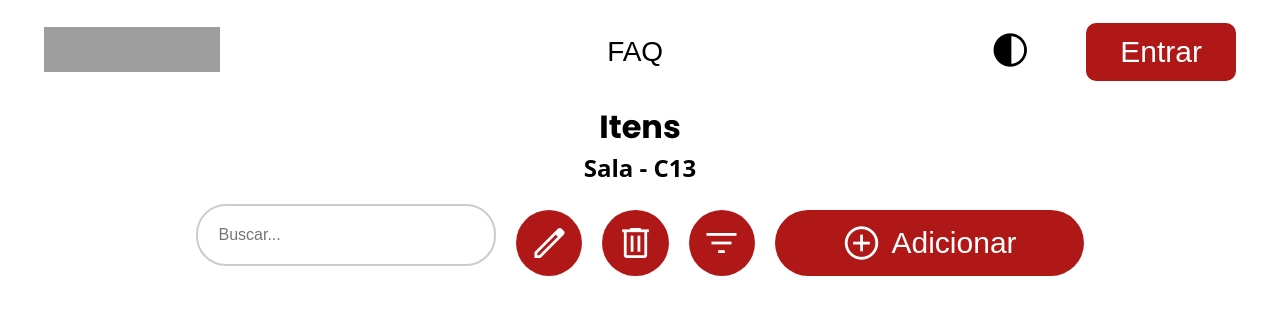
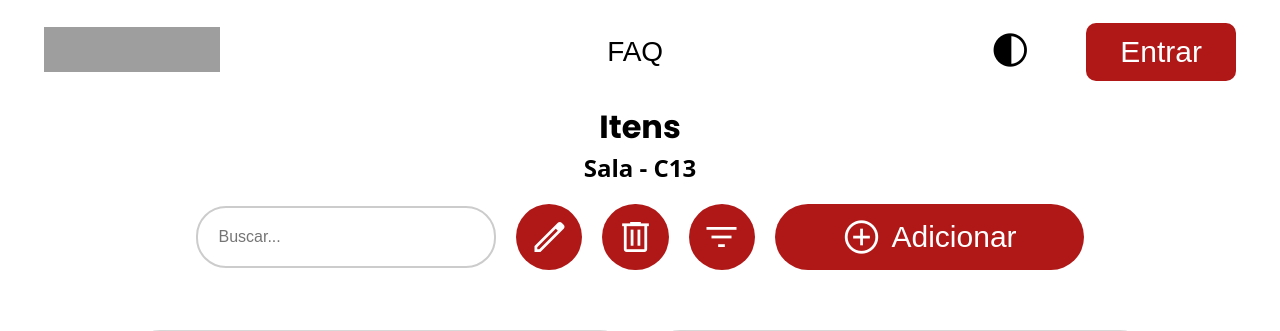
Before and after one commit to Guilherme-Augusto06/GerenciamentoDePatrimonios-1.4, a Django app: page /itens in a window 1280 px wide. Shown: the top 331 px of the page. Run offline with Django 5.2, Linux system fonts and the light colour scheme; data comes from the database, SQL or seed files in the repository; both versions use the stored data as it was after the commit; grey boxes are pictures that could not be loaded.

Commit message:
fix: corrigindo bug na pagina de itens

```diff
--- a/GerenciamentoDePatrimonios/AppGDP/templates/itens.html
+++ b/GerenciamentoDePatrimonios/AppGDP/templates/itens.html
@@ -8,7 +8,7 @@
     <h2>Sala - C13</h2>
 
     <div class="search-container">
-        <input type="text" placeholder="Buscar...">
+        <input class="input-itens" type="text" placeholder="Buscar...">
         <button>
             <span class="material-symbols-outlined" id="iconItens">
                 edit
@@ -35,7 +35,7 @@
         {% for item in inventario %}
         <div class="item-card">
             <div class="bg-img">
-                <img src="{% static 'img/cadeira.png' %}" alt="{{ item.denominacao }}">
+                <img src="{{ item.link_imagem }}" alt="{{ item.denominacao }}">
             </div>
             <div class="inf">
                 <h3>{{ item.denominacao }}</h3>
--- a/GerenciamentoDePatrimonios/static/css/itens.css
+++ b/GerenciamentoDePatrimonios/static/css/itens.css
@@ -135,6 +135,10 @@
     transform: translateY(-5px);
 }
 
+.search-container input{
+    margin-bottom: 0px;
+}
+
 @media (max-width: 768px) {
     .search-container {
          /* Coloca os itens em uma coluna */
```
Also changed, not shown: GerenciamentoDePatrimonios/db.sqlite3.
